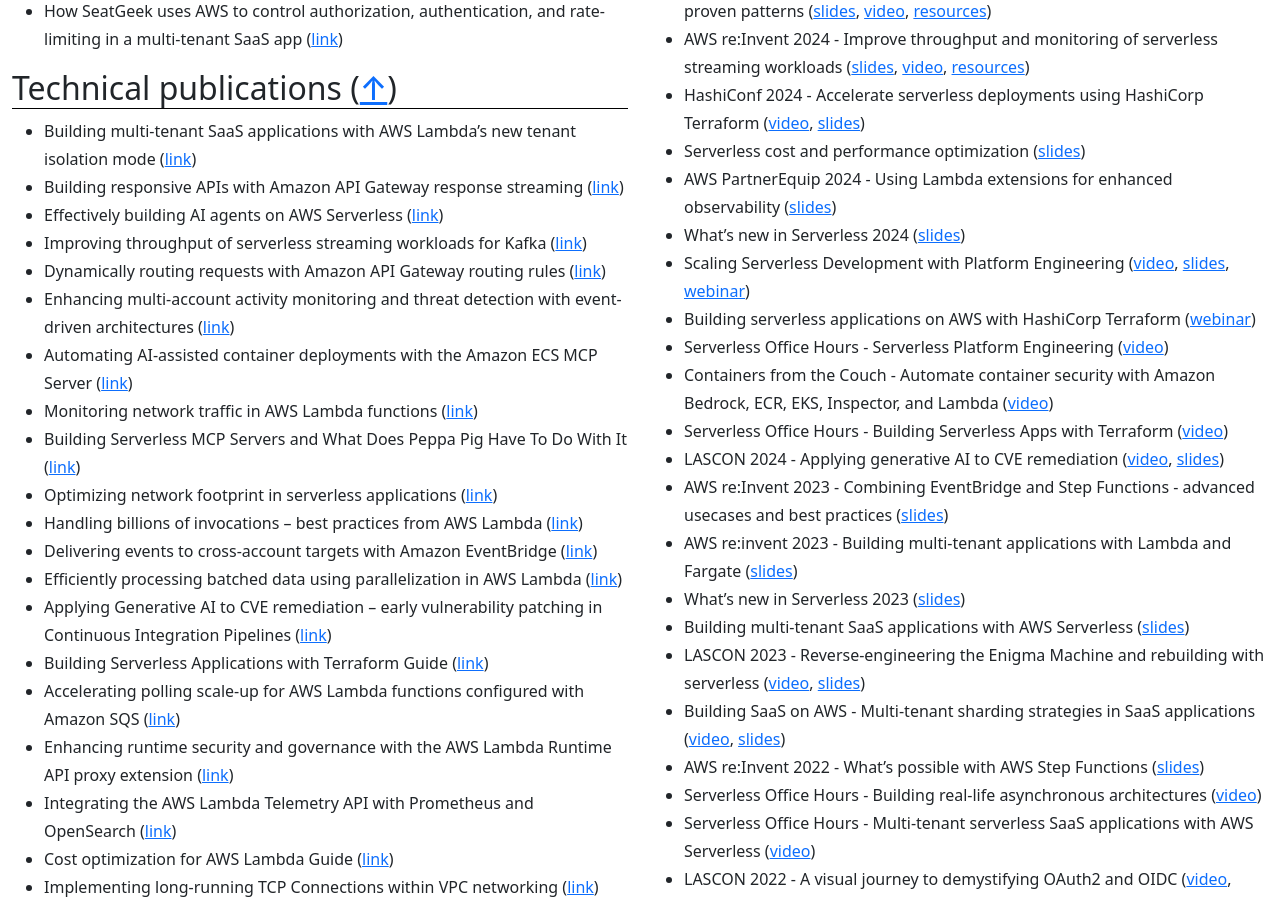
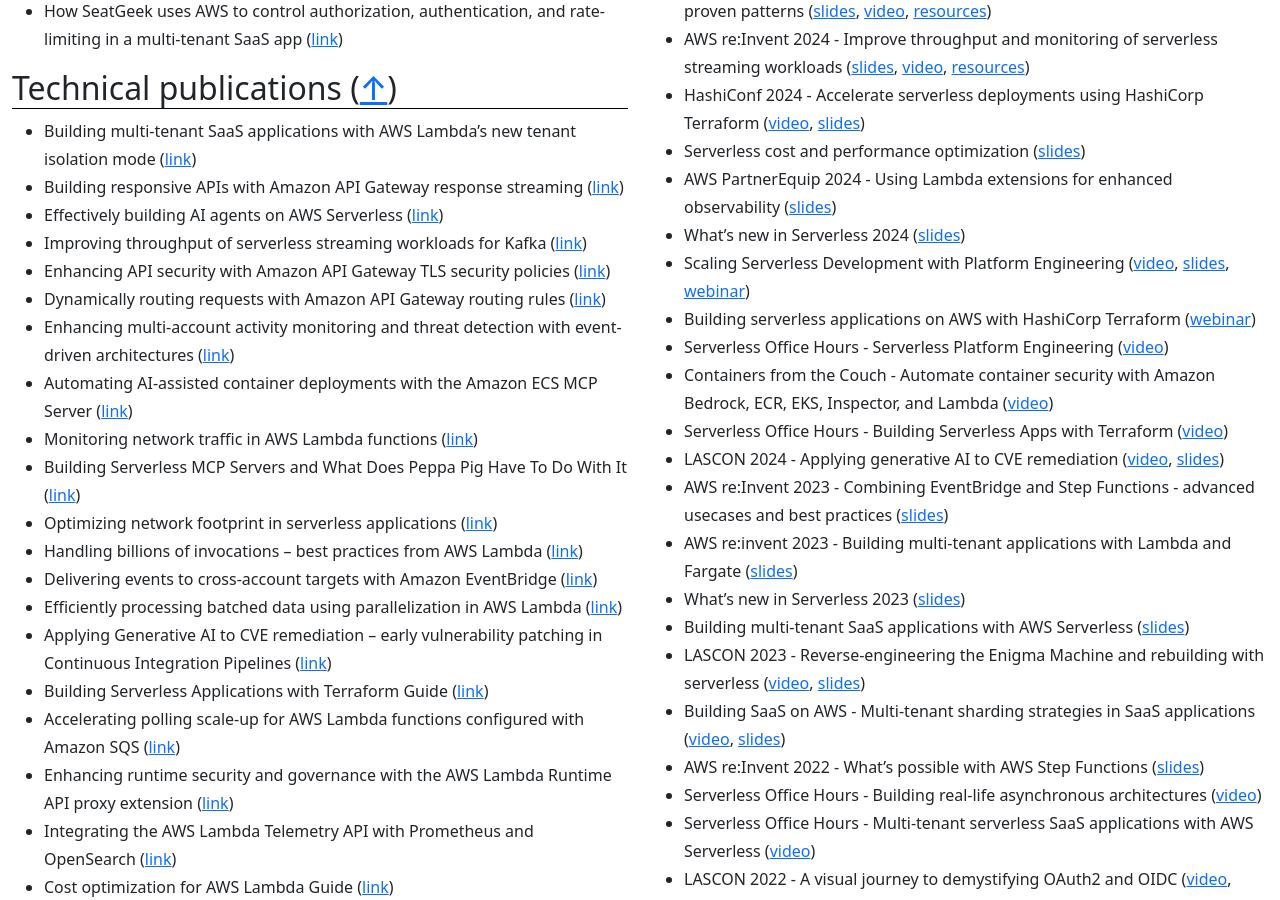
Before and after one commit to aal80/whoami, a Jekyll site: the page built from index.md, in a window 1280 px wide and 900 px high, scrolled down 992 px. Built offline with Jekyll 4.4.1, drawn with Linux system fonts in a browser that asks for light colours.

Commit message:
Update publications.md

```diff
--- a/_includes/publications.md
+++ b/_includes/publications.md
@@ -16,6 +16,7 @@
 - Building responsive APIs with Amazon API Gateway response streaming ([link](https://aws.amazon.com/blogs/compute/building-responsive-apis-with-amazon-api-gateway-response-streaming/))
 - Effectively building AI agents on AWS Serverless ([link](https://aws.amazon.com/blogs/compute/effectively-building-ai-agents-on-aws-serverless/))
 - Improving throughput of serverless streaming workloads for Kafka ([link](https://aws.amazon.com/blogs/compute/improving-throughput-of-serverless-streaming-workloads-for-kafka/))
+- Enhancing API security with Amazon API Gateway TLS security policies ([link](https://aws.amazon.com/blogs/compute/enhancing-api-security-with-amazon-api-gateway-tls-security-policies/))
 - Dynamically routing requests with Amazon API Gateway routing rules ([link](https://aws.amazon.com/blogs/compute/dynamically-routing-requests-with-amazon-api-gateway-routing-rules/))
 - Enhancing multi-account activity monitoring and threat detection with event-driven architectures ([link](https://aws.amazon.com/blogs/compute/enhancing-multi-account-activity-monitoring-with-event-driven-architectures/))
 - Automating AI-assisted container deployments with the Amazon ECS MCP Server ([link](https://aws.amazon.com/blogs/containers/automating-ai-assisted-container-deployments-with-amazon-ecs-mcp-server/))
```
